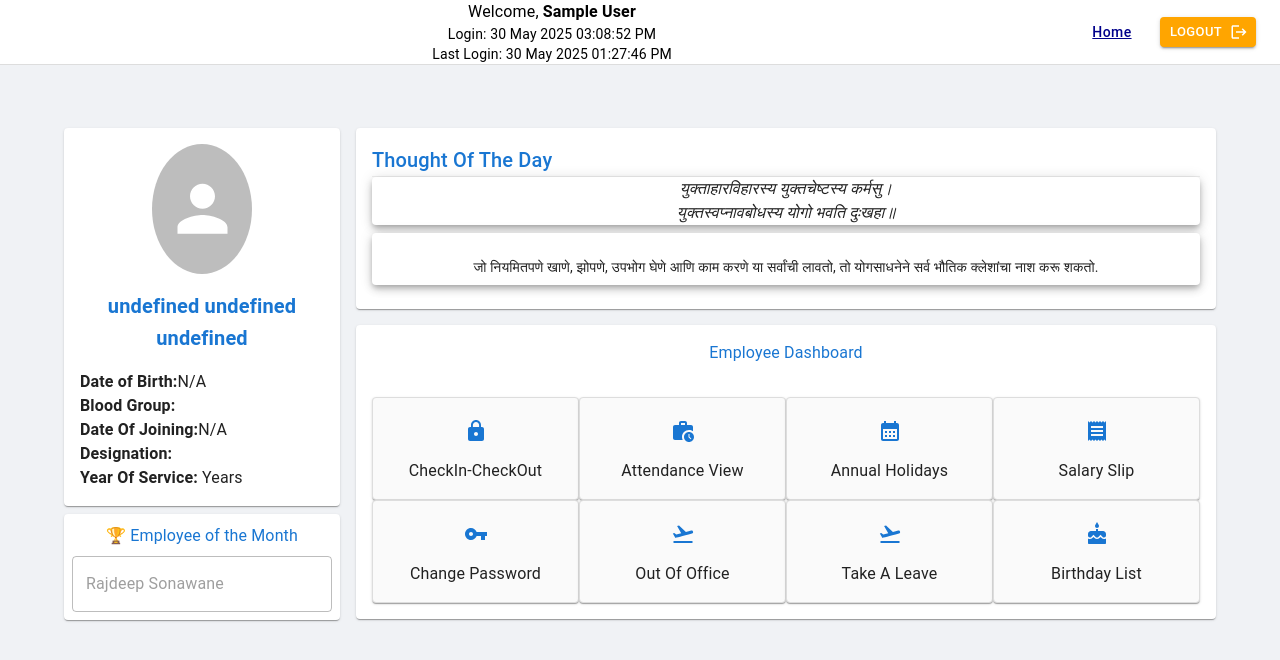
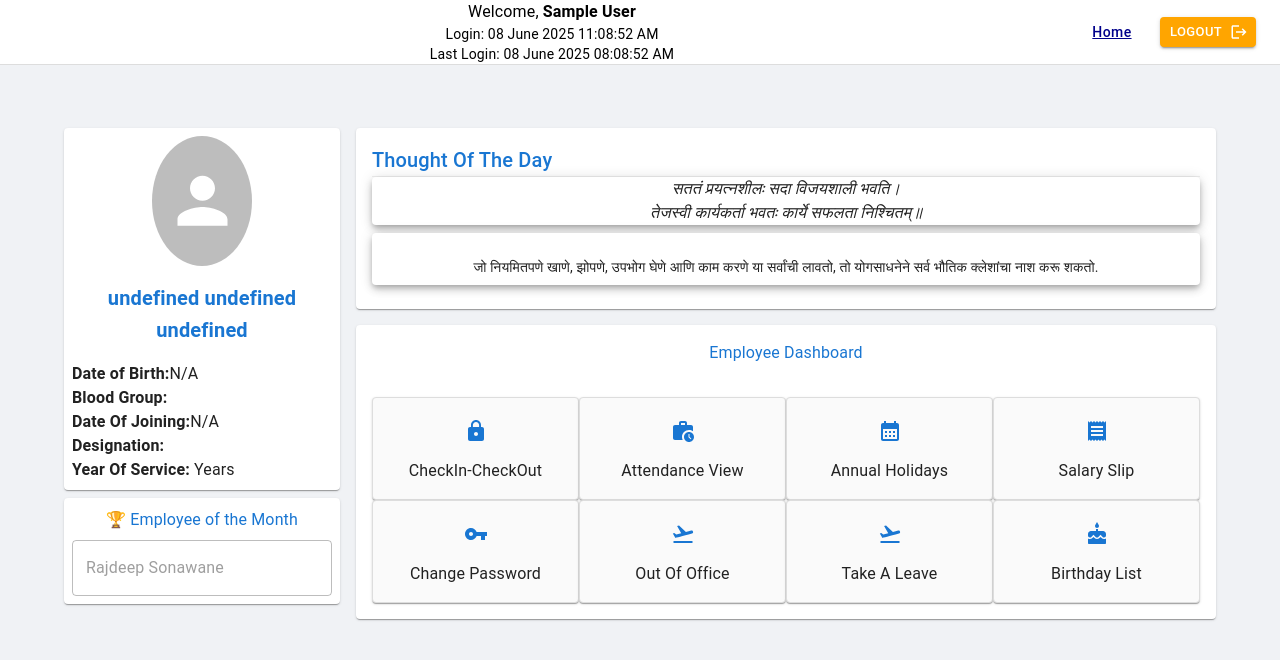
Before and after one commit to RajdeepSonawane/TTDAttendancePortalProd-Frontend, a React (Vite) app in the folder my-ttdattendanceportal-app/Frontend/ttd-checkin/: page / in a window 1280 px wide. Shown: the top 660 px of the page. Built offline with nearby package versions, Linux system fonts and the light colour scheme; no server answers; sample sign-in values are in the browser's storage.

Commit message:
Updated the frontend

```diff
--- a/my-ttdattendanceportal-app/Frontend/ttd-checkin/src/Components/AppBar.tsx
+++ b/my-ttdattendanceportal-app/Frontend/ttd-checkin/src/Components/AppBar.tsx
@@ -147,8 +147,8 @@ const handleEmployeeClick = (event: React.MouseEvent<HTMLElement>) => {
         <Typography variant="body1">
           Welcome, <strong>{user?.firstName + " " + user?.lastName} </strong>
         </Typography>
-        <Typography variant="body2">Login: 30 May 2025 03:08:52 PM</Typography>
-        <Typography variant="body2">Last Login: 30 May 2025 01:27:46 PM</Typography>
+        <Typography variant="body2">Login: 08 June 2025 11:08:52 AM</Typography>
+        <Typography variant="body2">Last Login: 08 June 2025 08:08:52 AM</Typography>
       </Box>
 
       <Box>
--- a/my-ttdattendanceportal-app/Frontend/ttd-checkin/src/Components/CheckOut.tsx
+++ b/my-ttdattendanceportal-app/Frontend/ttd-checkin/src/Components/CheckOut.tsx
@@ -327,7 +327,11 @@ const navigate = useNavigate();
             <Typography variant="h4" sx={{ textDecoration: 'underline',color: 'darkblue'}}> {minutes.toString().padStart(2, '0')}:{seconds.toString().padStart(2, '0')}</Typography>
             <Typography variant="h4" sx={{ color: 'darkblue' }} fontWeight="bold">{period}</Typography>
             <Box mt={2}>
-              {UserAttendance?.checkInDate &&
+              {UserAttendance?.checkInDate && (
+                    <>
+                      <Typography>
+                        <strong>Check-In Date:</strong> {new Date(UserAttendance.checkInDate).toLocaleDateString()}
+                      </Typography>
                       <Typography>
                         <strong>Check-In Time:</strong> {new Date(UserAttendance.checkInDate).toLocaleTimeString([], {
                           hour: '2-digit',
@@ -335,8 +339,8 @@ const navigate = useNavigate();
                           hour12: true
                         })}
                       </Typography>
-                }
-
+                    </>
+                  )}
             </Box>
           </Paper>
         </Grid2>
--- a/my-ttdattendanceportal-app/Frontend/ttd-checkin/src/Components/CheckOutPrevious.tsx
+++ b/my-ttdattendanceportal-app/Frontend/ttd-checkin/src/Components/CheckOutPrevious.tsx
@@ -374,7 +374,11 @@ const navigate = useNavigate();
             <Typography variant="h4" sx={{ textDecoration: 'underline',color: 'darkblue'}}> {minutes.toString().padStart(2, '0')}:{seconds.toString().padStart(2, '0')}</Typography>
             <Typography variant="h4" sx={{ color: 'darkblue' }} fontWeight="bold">{period}</Typography>
             <Box mt={2}>
-              {UserAttendance?.checkInDate &&
+              {UserAttendance?.checkInDate && (
+                    <>
+                      <Typography>
+                        <strong>Check-In Date:</strong> {new Date(UserAttendance.checkInDate).toLocaleDateString()}
+                      </Typography>
                       <Typography>
                         <strong>Check-In Time:</strong> {new Date(UserAttendance.checkInDate).toLocaleTimeString([], {
                           hour: '2-digit',
@@ -382,8 +386,8 @@ const navigate = useNavigate();
                           hour12: true
                         })}
                       </Typography>
-                }
-
+                    </>
+                  )}
             </Box>
           </Paper>
         </Grid2>
--- a/my-ttdattendanceportal-app/Frontend/ttd-checkin/src/Components/HomePage.tsx
+++ b/my-ttdattendanceportal-app/Frontend/ttd-checkin/src/Components/HomePage.tsx
@@ -87,7 +87,7 @@ const HomePageDashboard=()=> {
     <Grid2 container spacing={2}>
           <Grid2 size={{ xs: 12, md: 3}}>
 
-              <Paper sx={{ p: 2 }}>
+              <Paper sx={{ p: 1 }}>
                 <Avatar  sx={{ width: 100, height: 130, mx: 'auto', mb: 2 }}/>
                 <Typography variant="h6" color="primary">
                    <strong>{employees?.firstName+" "+employees?.middleName+" "+employees?.lastName} </strong>
@@ -127,8 +127,8 @@ const HomePageDashboard=()=> {
                 </Typography>
                 <Paper elevation={5}>
                 <Typography variant="body1" align="center" sx={{ fontStyle: 'italic' }} >
-                  युक्ताहारविहारस्य युक्तचेष्टस्य कर्मसु। <br />
-                  युक्तस्वप्नावबोधस्य योगो भवति दुःखहा॥
+                  सततं प्रयत्नशीलः सदा विजयशाली भवति। <br />
+                  तेजस्वी कार्यकर्ता भवतः कार्ये सफलता निश्चितम्॥
                 </Typography>
                 </Paper>
                 <Paper sx={{ p: 1, mb:1 ,mt:1 }} elevation={5} >
```
Lines whose indentation alone changed are shown as unchanged.
